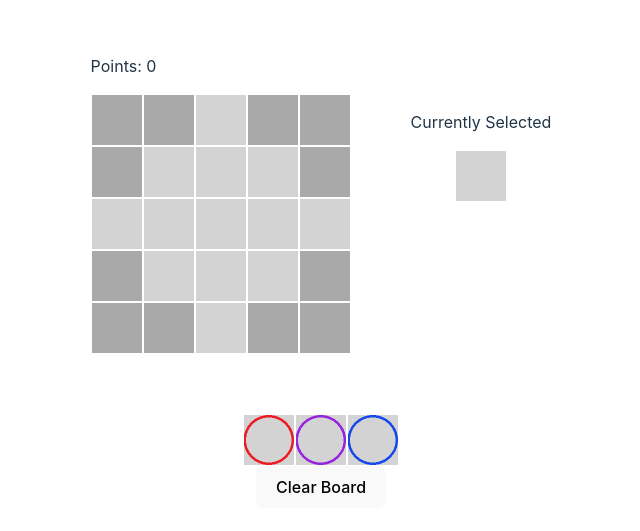
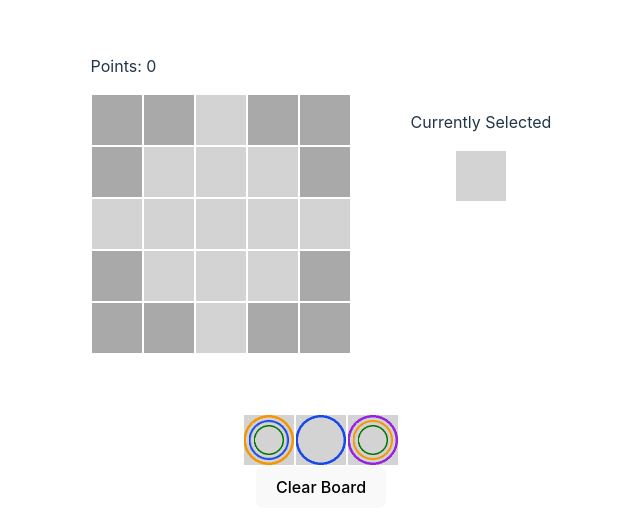
Before and after one commit to daria-lev/3-rings-game, a React (Vite) app in the folder ringsgame/: page / in a window 1280 px wide. Shown: the part 127-658 px from the top of the page, without its empty margins (319-959 px from the left). Built offline with nearby package versions, Linux system fonts and the light colour scheme.

Commit message:
ring 3-match working, need to allow better placing

```diff
--- a/ringsgame/src/App.jsx
+++ b/ringsgame/src/App.jsx
@@ -46,56 +46,106 @@ function App() {
       let newBoard = [...board]
       newBoard[i][j] = curSelected
       // console.log("set board")
-      let toClear = []
+      let toClear = [] //check per non null color, set of colors checked? also check each ring individually
       let color = curSelected[0]
-      for (let d = 0; d < directions.length; d++) {
-        let dir = directions[d]
-        // console.log("dir " + dir[0], dir[1])
-        if (matchTile(i+dir[0], j+dir[1], color)) {
-          console.log("pos dir")
-          if (matchTile(i-dir[0], j-dir[1], color)) {
-            console.log("neg dir")
-            toClear.push([i+dir[0], j+dir[1]])
-            toClear.push([i-dir[0], j-dir[1]])
-            if (matchTile(i-2*dir[0], j-2*dir[1], color)) {
-              console.log("neg 2 dir")
-              toClear.push([i-2*dir[0], j-2*dir[1]])
+      let seenColors = []
+      for (let ringNum = 0; ringNum < 3; ringNum++) {
+        if (curSelected[ringNum] == null || seenColors.includes(curSelected[ringNum])) {continue}
+        seenColors.push(curSelected[ringNum])
+        let ringClears = processOneRing(i, j, curSelected[ringNum])
+        for (let temp = 0; temp < ringClears.length; temp++) {
+          toClear.push(ringClears[temp])
+        }
+        if (ringClears.length > 0) {
+          for (let temp = 0; temp < 3; temp++) {
+            if (curSelected[temp] === curSelected[ringNum]) {
+              toClear.push([i,j,temp])
             }
           }
-          if (matchTile(i+2*dir[0], j+2*dir[1], color)) {
-            console.log("pos 2 dir")
-            toClear.push([i+dir[0], j+dir[1]])
-            toClear.push([i+2*dir[0], j+2*dir[1]])
-          }
-        } else if (matchTile(i-dir[0], j-dir[1], color) && matchTile(i-2*dir[0], j-2*dir[1], color)) {
-          console.log("only neg dir")
-          toClear.push([i-2*dir[0], j-2*dir[1]])
-          toClear.push([i-dir[0], j-dir[1]])
         }
       }
+
       let pts = 0
       for (let t = 0; t < toClear.length; t++) {
         let tile = toClear[t]
-        newBoard[tile[0]][tile[1]] = [null,null,null]
+        let newTile = [...board[tile[0]][tile[1]]]
+        newTile[tile[2]] = null
+        newBoard[tile[0]][tile[1]] = newTile
         pts++
       }
-      if (toClear.length > 0) {
-        newBoard[i][j] = [null,null,null]
-        pts++
-      }
+      // if (toClear.length > 0) {
+      //   newBoard[i][j] = [null,null,null]
+      //   pts++
+      // }
       setBoard(newBoard)
       setCount(pts+count)
       // check for points
     }
   }
 
+
+  function processOneRing(i, j, color) {
+    let toClear = []
+    for (let d = 0; d < directions.length; d++) {
+      let dir = directions[d]
+      // console.log("dir " + dir[0], dir[1])
+      let forwardOne = matchTile(i+dir[0], j+dir[1], color)
+      if (forwardOne.length !== 0) {
+        console.log("pos dir")
+        let backOne = matchTile(i-dir[0], j-dir[1], color)
+        if (backOne.length !== 0) {
+          console.log("neg dir")
+          for (let temp = 0; temp < forwardOne.length; temp++) {
+            toClear.push([i+dir[0], j+dir[1], forwardOne[temp]])
+          }
+          for (let temp = 0; temp < backOne.length; temp++) {
+            toClear.push([i-dir[0], j-dir[1], backOne[temp]])
+          }
+          let backTwo = matchTile(i-2*dir[0], j-2*dir[1], color)
+          for (let temp = 0; temp < backTwo.length; temp++) {
+            toClear.push([i-2*dir[0], j-2*dir[1], backTwo[temp]])
+          }
+          let forTwo = matchTile(i+2*dir[0], j+2*dir[1], color)
+          for (let temp = 0; temp < forTwo.length; temp++) {
+            toClear.push([i+2*dir[0], j+2*dir[1], forTwo[temp]])
+          }
+        }
+        else if (matchTile(i+2*dir[0], j+2*dir[1], color).length !== 0) {
+          console.log("pos 2 dir")
+          let forwardOne = matchTile(i+dir[0], j+dir[1], color)
+          for (let temp = 0; temp < forwardOne.length; temp++) {
+            toClear.push([i+dir[0], j+dir[1], forwardOne[temp]])
+          }
+          let forTwo = matchTile(i+2*dir[0], j+2*dir[1], color)
+          for (let temp = 0; temp < forTwo.length; temp++) {
+            toClear.push([i+2*dir[0], j+2*dir[1], forTwo[temp]])
+          }
+        }
+      } else if (matchTile(i-dir[0], j-dir[1], color).length > 0 && matchTile(i-2*dir[0], j-2*dir[1], color).length > 0) {
+        console.log("only neg dir")
+        let backTwo = matchTile(i-2*dir[0], j-2*dir[1], color)
+          for (let temp = 0; temp < backTwo.length; temp++) {
+            toClear.push([i-2*dir[0], j-2*dir[1], backTwo[temp]])
+          }
+          let backOne = matchTile(i-dir[0], j-dir[1], color)
+          for (let temp = 0; temp < backOne.length; temp++) {
+            toClear.push([i-dir[0], j-dir[1], backOne[temp]])
+          }
+      }
+    }
+    return toClear
+  }
+
   function matchTile(i, j, color) {
-    if (i >= board.length || j >= board[0].length || i < 0 || j < 0) {return false}
-    if (board[i][j] === null) {return false}
+    let matchInds = []
+    if (i >= board.length || j >= board[0].length || i < 0 || j < 0) {return matchInds}
+    if (board[i][j] === null) {return matchInds}
     // console.log(i, j)
     // console.log(board[i][j])
-    if (board[i][j][0] !== color) {return false}
-    return true
+    for (let ind = 0; ind < 3; ind++) {
+      if (board[i][j][ind] === color) {matchInds.push(ind)}
+    }
+    return matchInds
   }
 
   function createBoard() {
--- a/ringsgame/src/Tray.jsx
+++ b/ringsgame/src/Tray.jsx
@@ -27,13 +27,20 @@ function Tray(props) {
   }
 
   function createRing() {
-    // const vals = [randint(0,2), randint(0,2), randint(0,2)]
-    // let ring = [null, null, null]
+    const vals = [randint(0,2), randint(0,2), randint(0,2)]
+    let ring = [null, null, null]
+    for (let i = 0; i < 3; i++) {
+      ring[vals[i]] = colors[randint(0, colors.length-1)]
+    }
+    //temp
+    // let ring = []
     // for (let i = 0; i < 3; i++) {
-    //   ring[vals[i]] = colors[randint(0, colors.length-1)]
+    //   if (randint(0,2) == 1) {
+    //     ring.push(colors[randint(0, colors.length-1)])
+    //   } else {
+    //     ring.push(null)
+    //   }
     // }
-    //temp
-    let ring = [colors[randint(0, colors.length-1)], null, null]
     return ring
     // let newRings = [...rings]
     // newRings[selectedID] = ring
```
